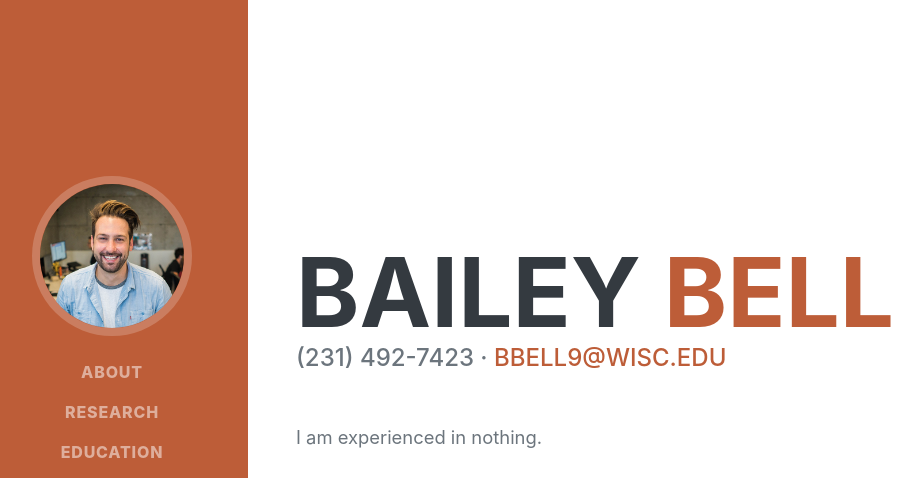
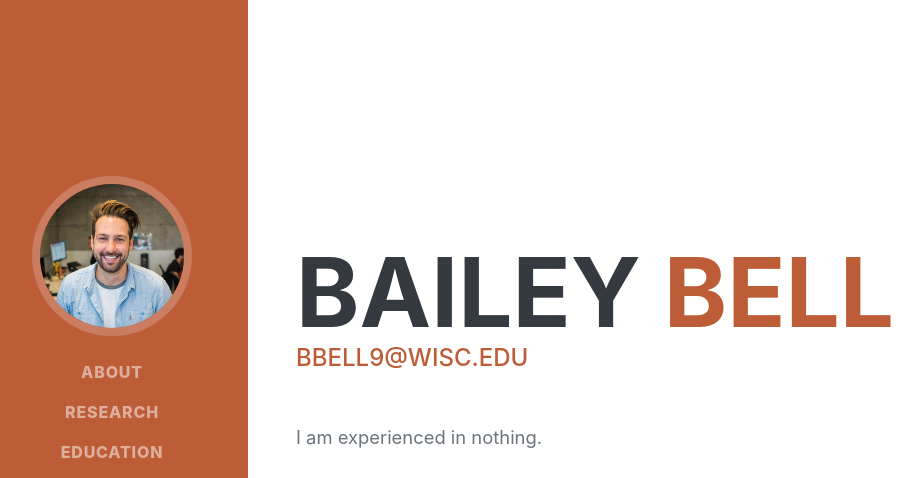
Before and after one commit to bbell9/bbell9.github.io, a plain HTML site: page index.html in a window 1280 px wide. Shown: the top 478 px of the page, without its empty margins (24-946 px from the left). Drawn offline with nearby package versions, Linux system fonts and the light colour scheme; a web font is replaced by a local one.

Commit message:
Update index.html

```diff
--- a/index.html
+++ b/index.html
@@ -45,7 +45,6 @@
                         <span class="text-primary">Bell</span>
                     </h1>
                     <div class="subheading mb-5">
-                        (231) 492-7423 ·
                         <a href="mailto:bbell9@wisc.edu">bbell9@wisc.edu</a>
                     </div>
                     <p class="lead mb-5">I am experienced in nothing.</p>
```
